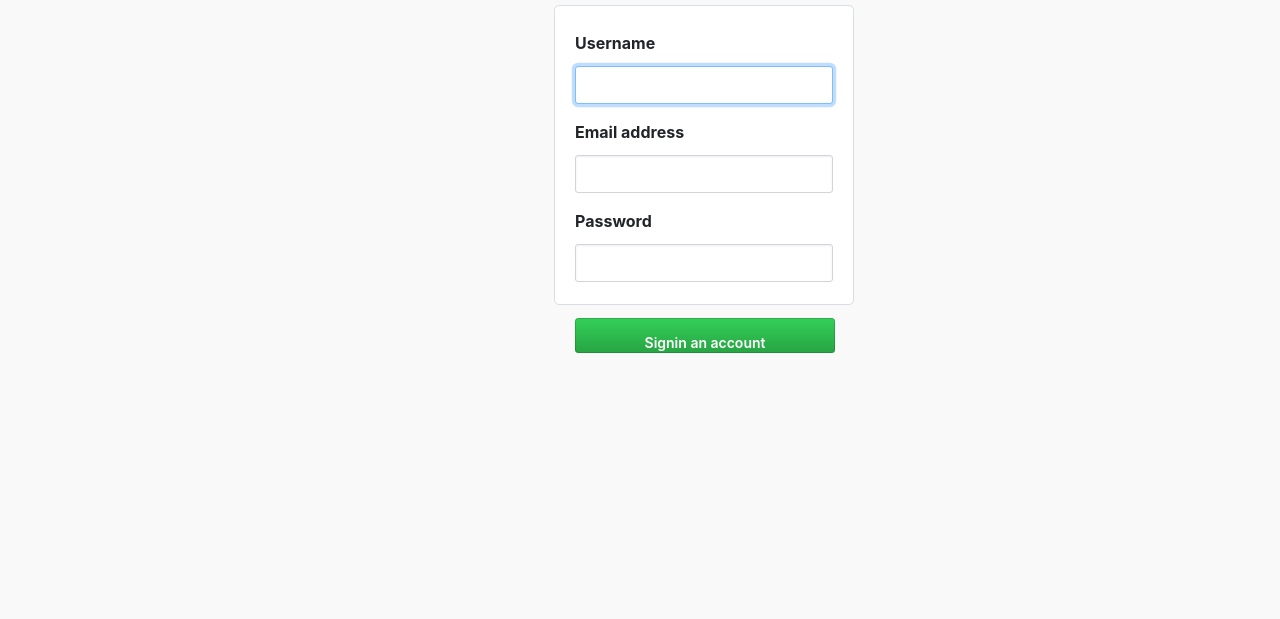
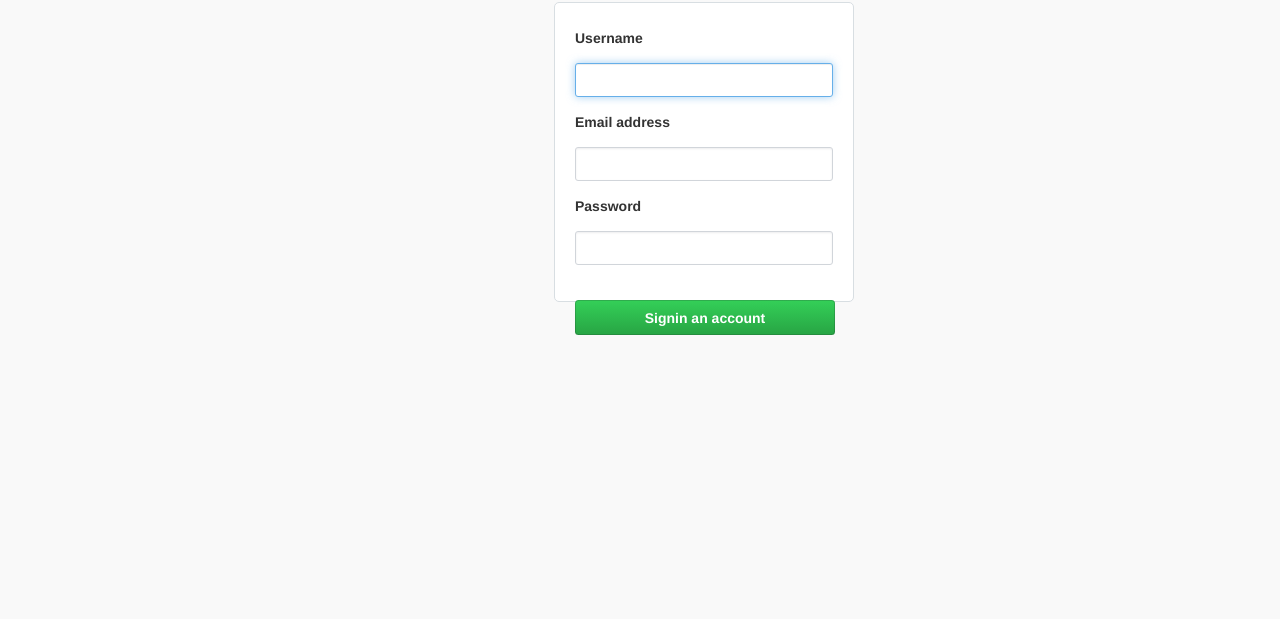
Before and after one commit to formych/event-booking, a plain HTML site: page public/join.html in a window 1280 px wide. Shown: the part 181-800 px from the top of the page. Drawn offline with nearby package versions, Linux system fonts and the light colour scheme.

Commit message:
fix bootstrap version

```diff
--- a/public/assets/css/common.css
+++ b/public/assets/css/common.css
@@ -112,7 +112,6 @@ input {
 	margin-top: 20px;
     font-size: 14px;
     font-weight: 600;
-    line-height: 35px;
     white-space: nowrap;
     vertical-align: middle;
     cursor: pointer;
--- a/public/join.html
+++ b/public/join.html
@@ -5,7 +5,7 @@
     <meta http-equiv="X-UA-Compatible" content="IE=edge">
 	<meta name="viewport" content="width=device-width, initial-scale=1">
 	<title>join</title>
-    <link rel="stylesheet" href="https://stackpath.bootstrapcdn.com/bootstrap/4.1.1/css/bootstrap.min.css">
+    <link rel="stylesheet" href="https://cdn.bootcss.com/bootstrap/3.3.6/css/bootstrap.css">
     <link rel="stylesheet" type="text/css" media="screen" href="/assets/css/common.css">
 	<script src="https://cdn.bootcss.com/jquery/3.3.1/jquery.min.js"></script>
 	<script src="https://stackpath.bootstrapcdn.com/bootstrap/4.1.1/js/bootstrap.min.js"></script>
```
Also changed, not shown: public/booked.html (+1 -1 lines), public/event.html (+1 -1 lines), public/index.html (+1 -1 lines), public/login.html (+1 -1 lines).
